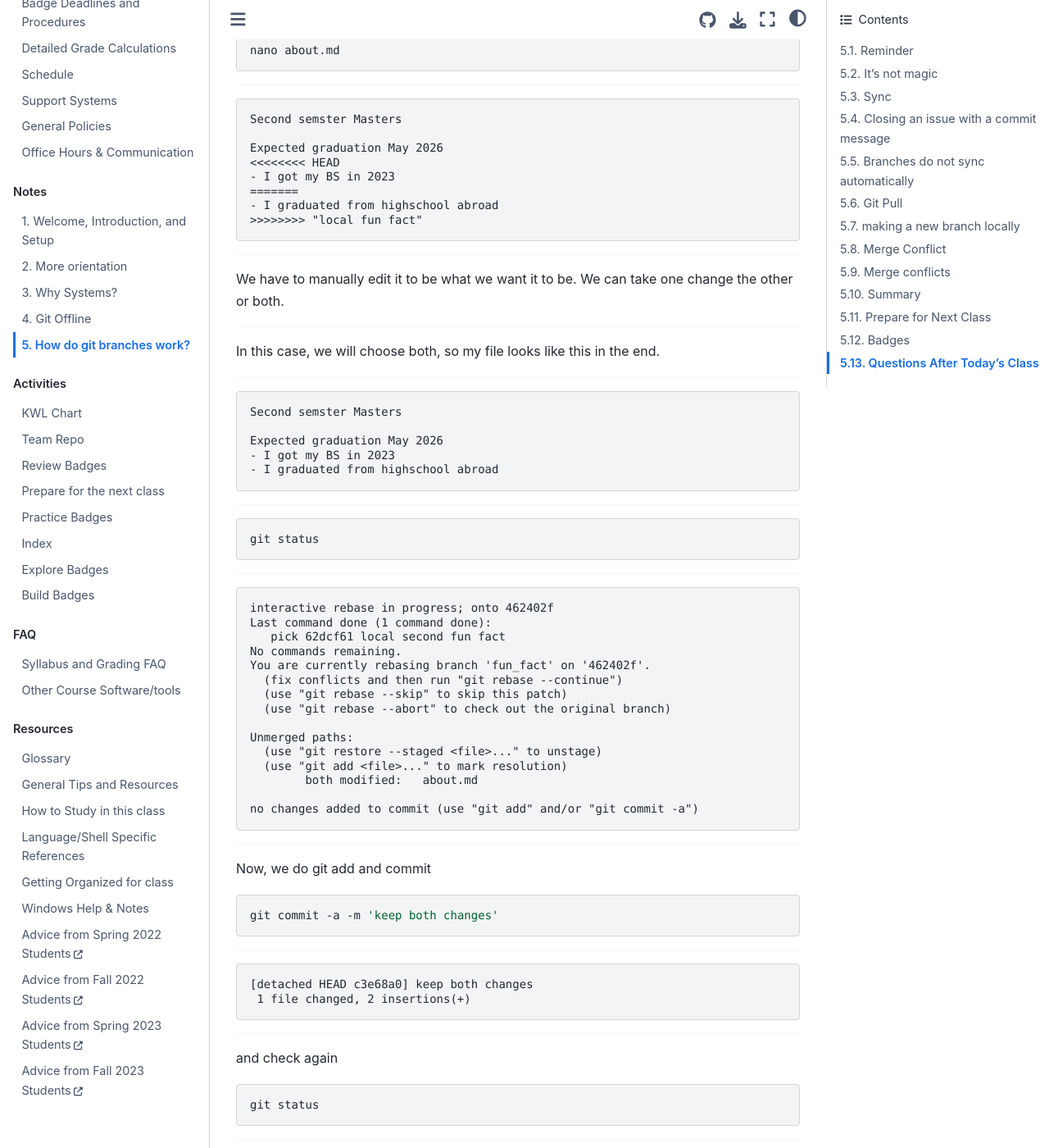
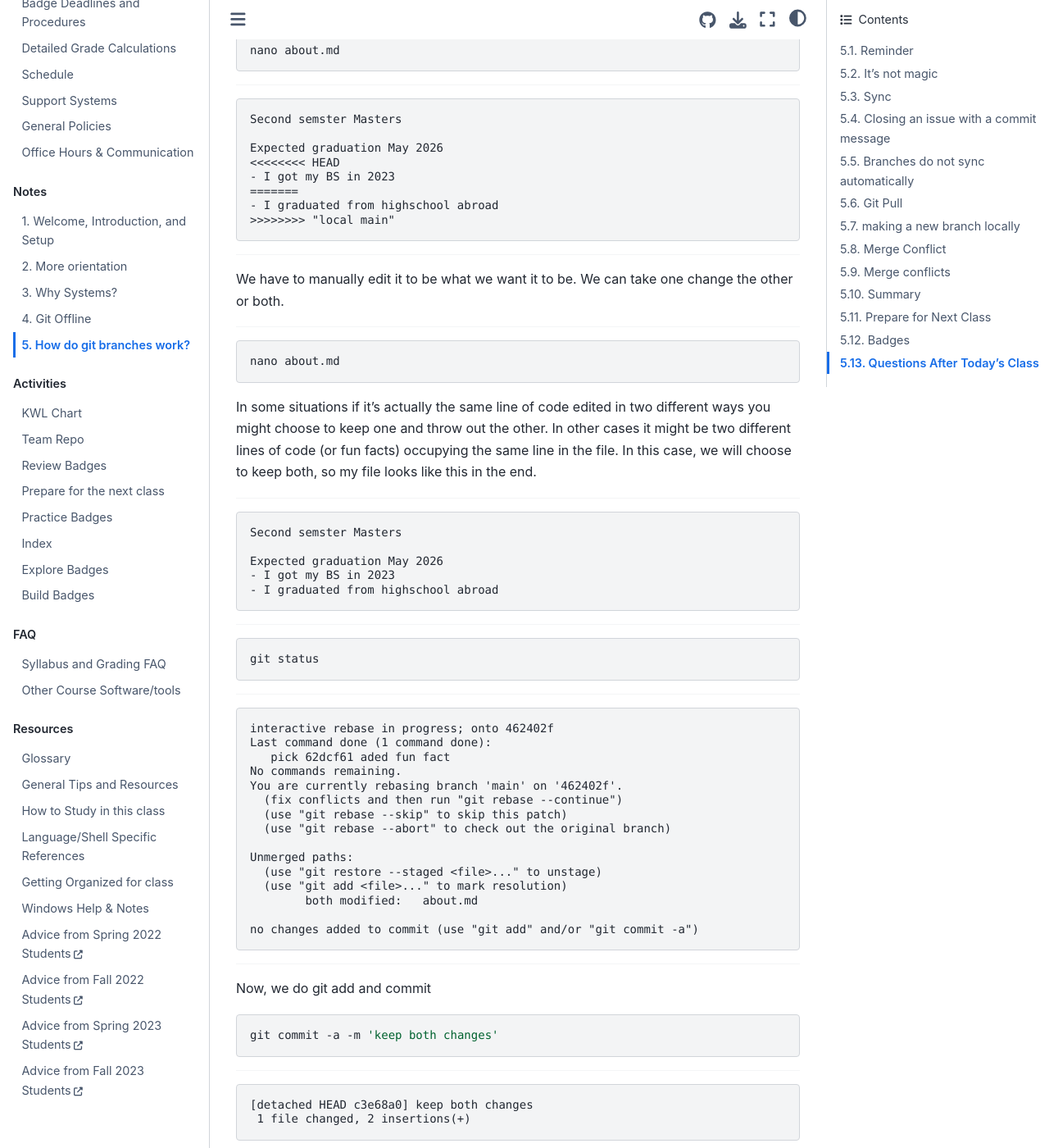
Before and after one commit to compsys-progtools/spring2025, a Jupyter Book: the page built from notes/2025-02-11.md, in a window 1280 px wide and 1400 px high, scrolled down 18165 px. Shown: the whole window at 82% size. Built offline with Jupyter Book 1.0.4 settings and Sphinx 7.4.7 and the Sphinx Book theme 1.1.4, drawn with Linux system fonts in a browser that asks for light colours; pages that are not in the unit, such as notebooks, are missing from menus; some of the changed text lies outside the part shown.

Commit message:
Small fix

````diff
--- a/notes/2025-02-11.md
+++ b/notes/2025-02-11.md
@@ -1013,7 +1013,7 @@ interactive rebase in progress; onto 462402f
 Last command done (1 command done):
    pick 62dcf61 local second fun fact
 No commands remaining.
-You are currently rebasing branch 'fun_fact' on '462402f'.
+You are currently rebasing branch 'main' on '462402f'.
   (fix conflicts and then run "git rebase --continue")
   (use "git rebase --skip" to skip this patch)
   (use "git rebase --abort" to check out the original branch)
@@ -1046,7 +1046,7 @@ Expected graduation May 2026
 - I got my BS in 2023
 =======
 - I graduated from highschool abroad
->>>>>>>> "local fun fact"
+>>>>>>>> "local main"
 ```
 
 ---
@@ -1054,8 +1054,12 @@ Expected graduation May 2026
 We have to  manually edit it to be what we want it to be.  We can take one change the other or both.
 
 ---
+```bash
+nano about.md
+```
 
-In this case, we will choose both, so my file looks like this in the end.
+In some situations if it's actually the same line of code edited in two different ways you might choose to keep one and throw out the other. In other cases it might be two different lines of code (or fun facts) occupying the same line in the file.
+In this case, we will choose to keep both, so my file looks like this in the end.
 
 ---
 
@@ -1080,9 +1084,9 @@ git status
 ```console
 interactive rebase in progress; onto 462402f
 Last command done (1 command done):
-   pick 62dcf61 local second fun fact
+   pick 62dcf61 aded fun fact
 No commands remaining.
-You are currently rebasing branch 'fun_fact' on '462402f'.
+You are currently rebasing branch 'main' on '462402f'.
   (fix conflicts and then run "git rebase --continue")
   (use "git rebase --skip" to skip this patch)
   (use "git rebase --abort" to check out the original branch)
@@ -1126,7 +1130,7 @@ interactive rebase in progress; onto 462402f
 Last command done (1 command done):
    pick 62dcf61 local second fun fact
 No commands remaining.
-You are currently editing a commit while rebasing branch 'fun_fact' on '462402f'.
+You are currently editing a commit while rebasing branch 'main' on '462402f'.
   (use "git commit --amend" to amend the current commit)
   (use "git rebase --continue" once you are satisfied with your changes)
 
@@ -1144,7 +1148,7 @@ git rebase --continue
 ---
 
 ```console
-Successfully rebased and updated refs/heads/fun_fact.
+Successfully rebased and updated refs/heads/main.
 ```
 
 ---
@@ -1168,7 +1172,7 @@ Writing objects: 100% (3/3), 309 bytes | 309.00 KiB/s, done.
 Total 3 (delta 2), reused 0 (delta 0), pack-reused 0 (from 0)
 remote: Resolving deltas: 100% (2/2), completed with 2 local objects.
 To https://github.com/compsys-progtools/gh-inclass-AymanBx.git
-   462402f..c3e68a0  fun_fact -> fun_fact
+   462402f..c3e68a0  main -> main
 ```
 
 
````
